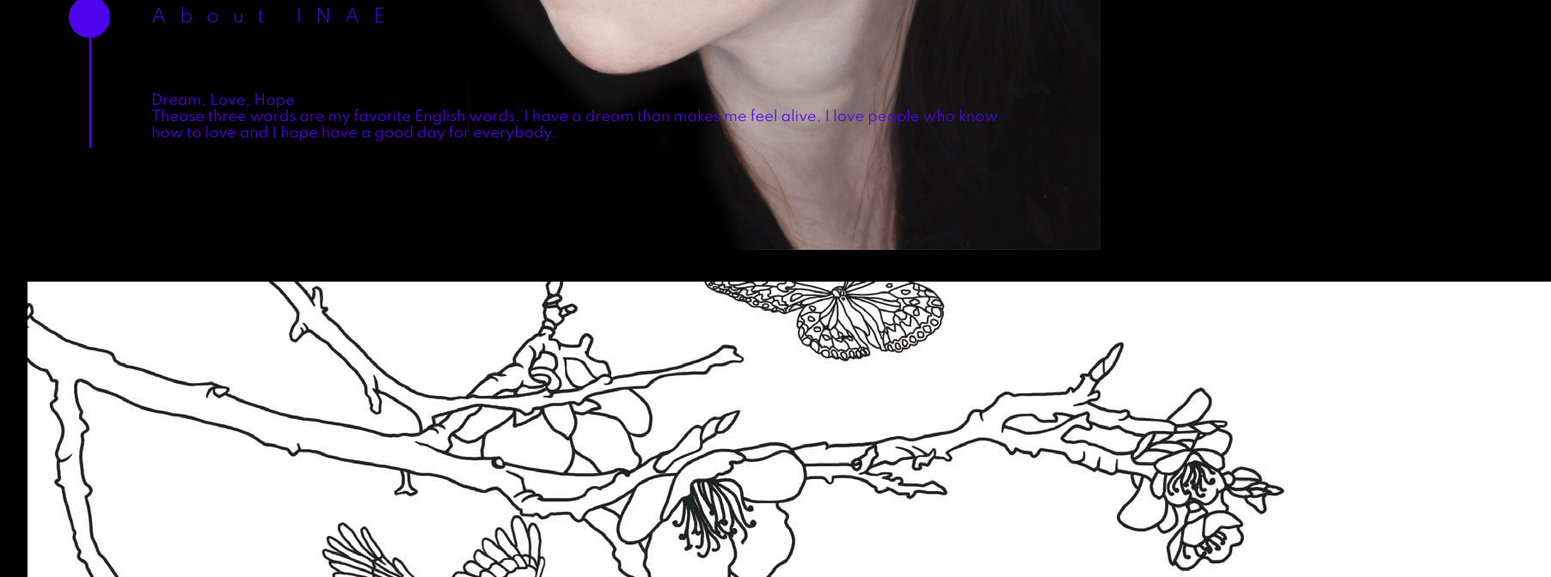
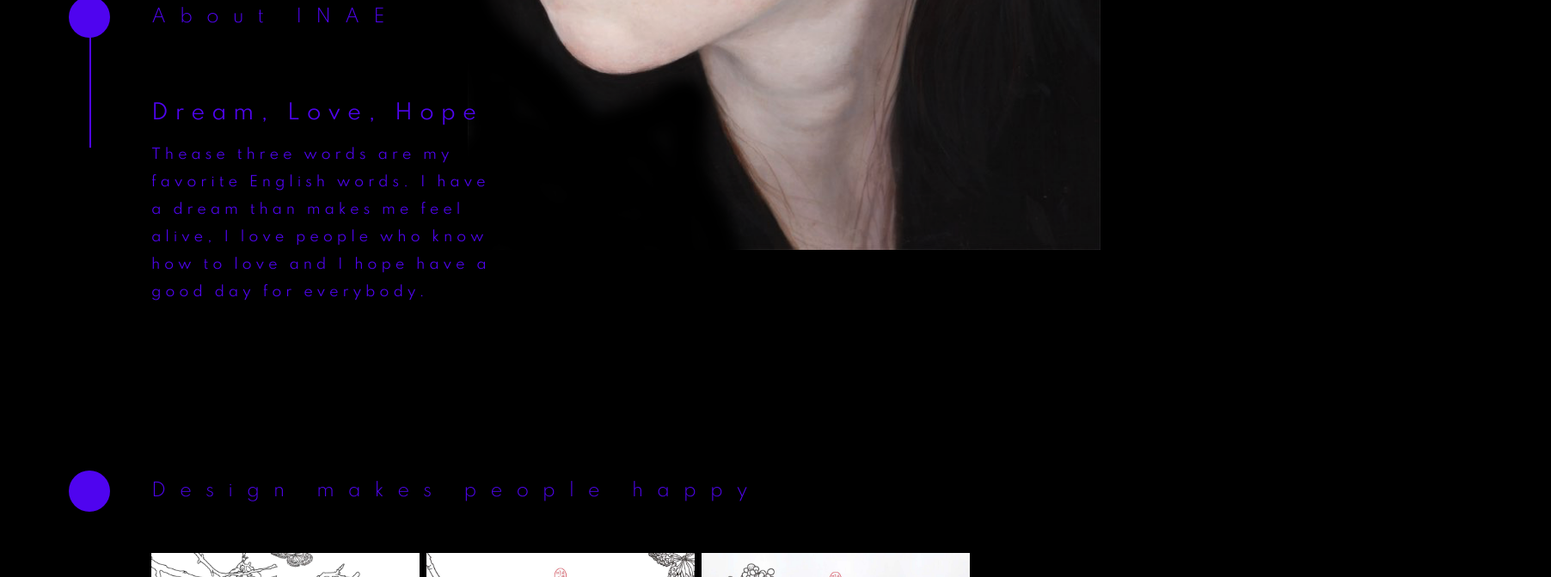
Before and after one commit to Pia-Park/final-portfolio-0302, a website: page index.html in a window 1280 px wide. Shown: the part 660-1332 px from the top of the page at 86% size, 1804 px wide, since content can reach past the window. Drawn offline with nearby package versions, Linux system fonts and the light colour scheme.

Commit message:
added design and fancy box

```diff
--- a/index.html
+++ b/index.html
@@ -9,6 +9,8 @@
     <link rel="stylesheet" href="sass/main.css">
     <link rel="preconnect" href="https://fonts.gstatic.com">
     <link href="https://fonts.googleapis.com/css2?family=Spartan:wght@100;200;300;400;500;600;700;800;900&display=swap" rel="stylesheet">
+    <link rel="stylesheet" href="https://cdn.jsdelivr.net/gh/fancyapps/fancybox@3.5.7/dist/jquery.fancybox.min.css" />
+
     <title>PARK INAE - PORTFOLIO</title>
 </head>
 <body>
@@ -53,13 +55,31 @@
         </div>
         <div class="design-content">
             <div class="design-work">
-                <img src="img/linead1.jpg" alt="Beeeen company brand advertisement">
+                <a data-fancybox="images" data-caption="Beeeen company Brand advertisement" href="img/linead1.jpg"><img src="img/linead1.jpg"></a>
+                <a data-fancybox="images" data-caption="Beeeen company Brand advertisement" href="img/linead2.jpg"><img src="img/linead2.jpg"></a>
+                <a data-fancybox="images" data-caption="Beeeen company Brand advertisement" href="img/linead3.jpg"><img src="img/linead3.jpg"></a>
+                <a data-fancybox="images" data-caption="Beeeen company Brand advertisement" href="img/linead4.jpg"><img src="img/linead4.jpg"></a>
+                <a data-fancybox="images" data-caption="Beeeen company Brand advertisement" href="img/linead5.jpg"><img src="img/linead5.jpg"></a>
+                <a data-fancybox="images" data-caption="Beeeen company Brand advertisement" href="img/linead6.jpg"><img src="img/linead6.jpg"></a>
+                <a data-fancybox="images" data-caption="Moobonglim Exhibition graphic design" href="img/fb_mbh2.jpg"><img src="img/fb_mbh2.jpg"></a>
+                <a data-fancybox="images" data-caption="Moobonglim Exhibition graphic design" href="img/fb_mbh3.jpg"><img src="img/fb_mbh3.jpg"></a>
+                <a data-fancybox="images" data-caption="Moobonglim Exhibition graphic design" href="img/fb_mbh4.jpg"><img src="img/fb_mbh4.jpg"></a>
+                <a data-fancybox="images" data-caption="Moobonglim Exhibition graphic design" href="img/fb_mbh5.jpg"><img src="img/fb_mbh5.jpg"></a>
+                <a data-fancybox="images" data-caption="Moobonglim Exhibition graphic design" href="img/fb_mbh6.jpg"><img src="img/fb_mbh6.jpg"></a>
+                <a data-fancybox="images" data-caption="Moobonglim Exhibition graphic design" href="img/moobonglim_poster.jpg"><img src="img/moobonglim_poster.jpg"></a>
+
+
+
+
+
             </div>
         </div>
     </section>
 
 
-
+<script src="js/app.js"></script>
+<script src="https://cdn.jsdelivr.net/npm/jquery@3.5.1/dist/jquery.min.js"></script>
+<script src="https://cdn.jsdelivr.net/gh/fancyapps/fancybox@3.5.7/dist/jquery.fancybox.min.js"></script>
 <script src="https://ajax.googleapis.com/ajax/libs/jquery/3.5.1/jquery.min.js"></script>
 </body>
 </html>
--- a/sass/_about.scss
+++ b/sass/_about.scss
@@ -25,5 +25,16 @@
     .about-content{
         padding: 4rem 0 6rem 6rem;
         color: $color-primary;
+        line-height: 2rem;
+        width: 40vw;
+        .about-content-text-title{
+            font-size: 1.5rem;
+            line-height: 3rem;
+            letter-spacing: 0.5rem;
+            padding-bottom: 0.5rem;
+        }
+        .about-content-text{
+            letter-spacing: 0.3rem;
+        }
     }
 }
--- a/sass/_design.scss
+++ b/sass/_design.scss
@@ -1 +1,38 @@
 @import "./value";
+
+
+#design{
+    padding: 3rem;
+    .title{
+        @include row;
+        align-items: center;
+        color: $color-primary;
+        .title-circle{
+            background-color: $color-primary;
+            border-radius: 50%;
+            width: 3rem;
+            height: 3rem;
+            margin-right: 3rem;
+        }
+        .title-text{
+            font-weight: 300;
+            letter-spacing: 1rem;
+            font-size: 1.3rem;
+
+        }
+
+    }
+    .design-work{
+        padding: 3rem 3rem 5rem 6rem;
+        width: 100vw;
+        height: auto;
+        flex-wrap: wrap;
+        @include row;
+        img{
+            width: 25vw;
+            height: auto;
+            padding-right: 0.5rem;
+            padding-bottom: 0.5rem;
+        }
+    }
+}
--- a/sass/_home.scss
+++ b/sass/_home.scss
@@ -38,6 +38,7 @@ body{
             width: 10rem;
             height: 10rem;
             a{
+                cursor: pointer;
                 color: $color-primary-deep;
                 text-decoration: none;
                 h2{
@@ -56,6 +57,7 @@ body{
                 padding-right: 1rem;
             }
             a{
+                cursor: pointer;
                 color: $color-primary;
                 text-decoration: none;
                 &:hover{
```
Also changed, not shown: js/app.js (added), sass/main.css, 1 other file.
